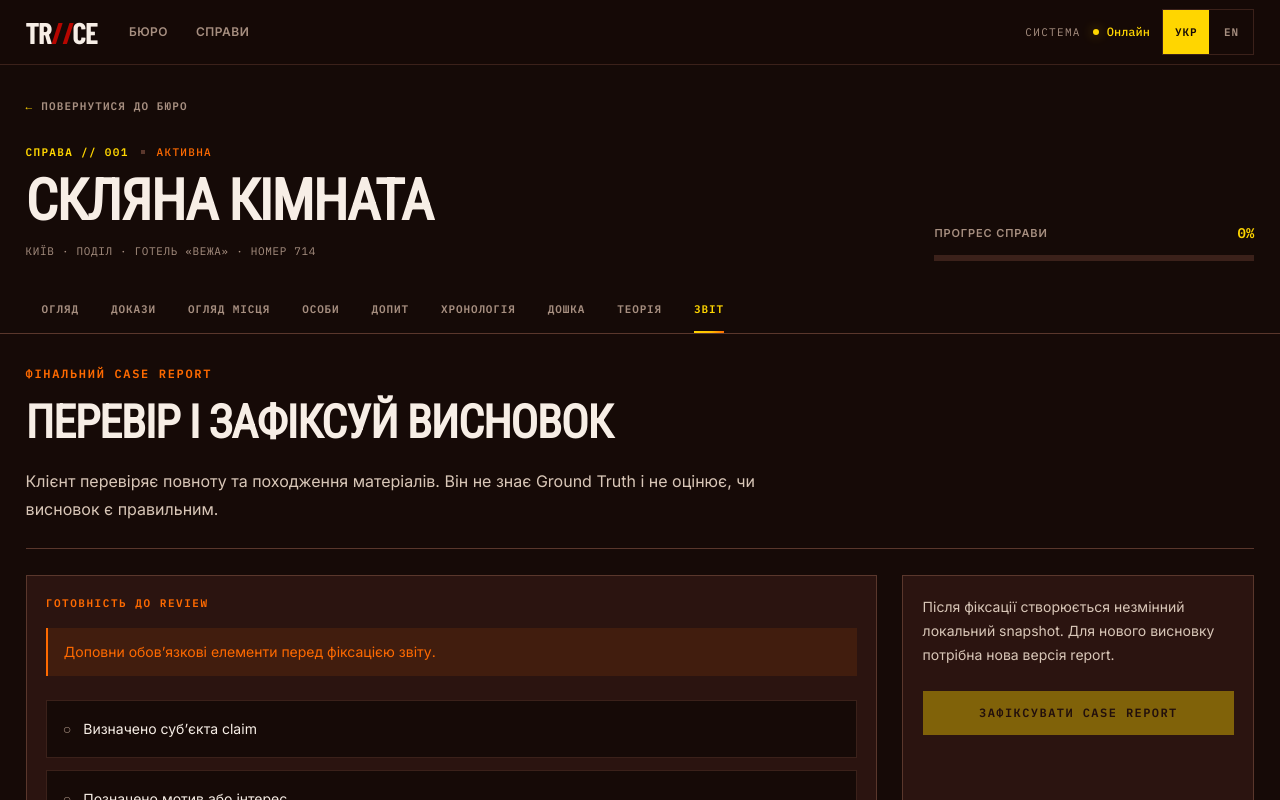
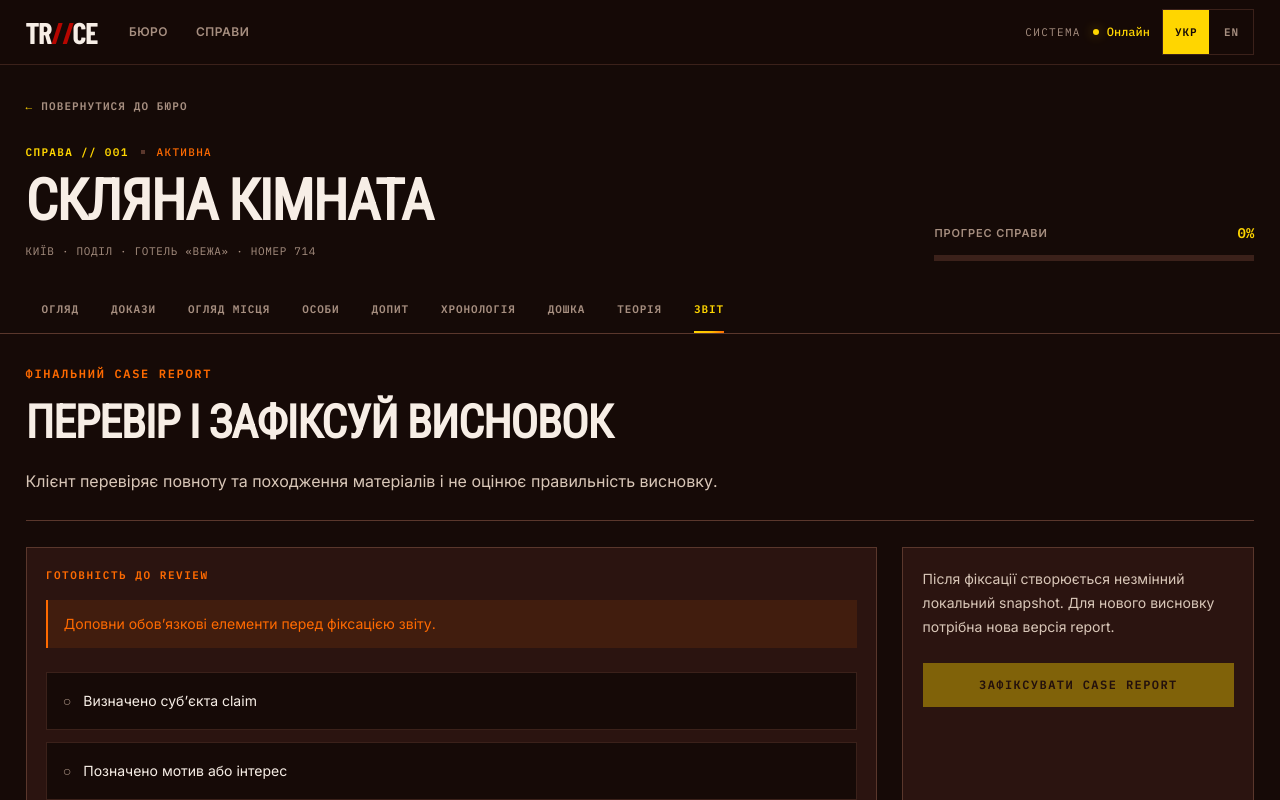
Before and after one commit to Iryna-Vyshniak/tr-ce, a React (Vite) app: page /cases/the-glass-room/report in a window 1280 px wide. Shown: the top 800 px of the page. Built offline with nearby package versions, Linux system fonts and the light colour scheme; a web font is replaced by a local one.

Commit message:
fix(client): remove Ground Truth references from case report UI

```diff
--- a/src/features/cases/engine/caseReport.readiness.ts
+++ b/src/features/cases/engine/caseReport.readiness.ts
@@ -23,7 +23,7 @@ export interface CaseReportReadiness {
 /**
  * Checks whether a client-side report is complete and traceable.
  * It intentionally does not assess whether the accusation is true; that
- * comparison belongs to the protected server-side Ground Truth boundary.
+ * correctness is evaluated outside the client boundary.
  */
 export function getCaseReportReadiness(
   progress: CaseProgress,
--- a/src/features/investigation/components/CaseReport.tsx
+++ b/src/features/investigation/components/CaseReport.tsx
@@ -280,7 +280,7 @@ function CaseReportContents({
       )}
 
       <p className="border-l-2 border-evidence bg-evidence/10 px-4 py-3 text-sm leading-6 text-evidence">
-        {t.case.reportWorkspace.groundTruthBoundary}
+        {t.case.reportWorkspace.clientBoundary}
       </p>
     </div>
   );
--- a/src/features/localization/translations/en.ts
+++ b/src/features/localization/translations/en.ts
@@ -143,7 +143,7 @@ export const en = {
       eyebrow: 'Final case report',
       title: 'Review and fix the conclusion',
       description:
-        'The client checks material completeness and provenance. It has no Ground Truth and does not judge whether the conclusion is correct.',
+        'The client checks material completeness and provenance; it does not judge whether the conclusion is correct.',
       readiness: 'Review readiness',
       complete: 'All report-structure requirements are complete.',
       incomplete: 'Complete the required items before fixing the report.',
@@ -173,8 +173,8 @@ export const en = {
       alternatives: 'Considered alternatives',
       limitations: 'Counterevidence and limits',
       noAlternatives: 'Not recorded',
-      groundTruthBoundary:
-        'Ground Truth is isolated outside the client. Final comparison is possible only inside a protected server boundary.',
+      clientBoundary:
+        'This report contains only the client-side version. Final verification happens outside the client.',
     },
 
     timelineWorkspace: {
--- a/src/features/localization/translations/uk.ts
+++ b/src/features/localization/translations/uk.ts
@@ -144,7 +144,7 @@ export const uk = {
       eyebrow: 'Фінальний case report',
       title: 'Перевір і зафіксуй висновок',
       description:
-        'Клієнт перевіряє повноту та походження матеріалів. Він не знає Ground Truth і не оцінює, чи висновок є правильним.',
+        'Клієнт перевіряє повноту та походження матеріалів і не оцінює правильність висновку.',
       readiness: 'Готовність до review',
       complete: 'Усі вимоги до структури звіту виконані.',
       incomplete: 'Доповни обов’язкові елементи перед фіксацією звіту.',
@@ -174,8 +174,8 @@ export const uk = {
       alternatives: 'Розглянуті альтернативи',
       limitations: 'Контрдокази та обмеження',
       noAlternatives: 'Не зафіксовано',
-      groundTruthBoundary:
-        'Ground Truth ізольовано поза клієнтом. Остаточна звірка можлива лише у захищеному серверному контурі.',
+      clientBoundary:
+        'Цей звіт містить лише клієнтську версію. Остаточна перевірка виконується поза клієнтом.',
     },
 
     timelineWorkspace: {
```
